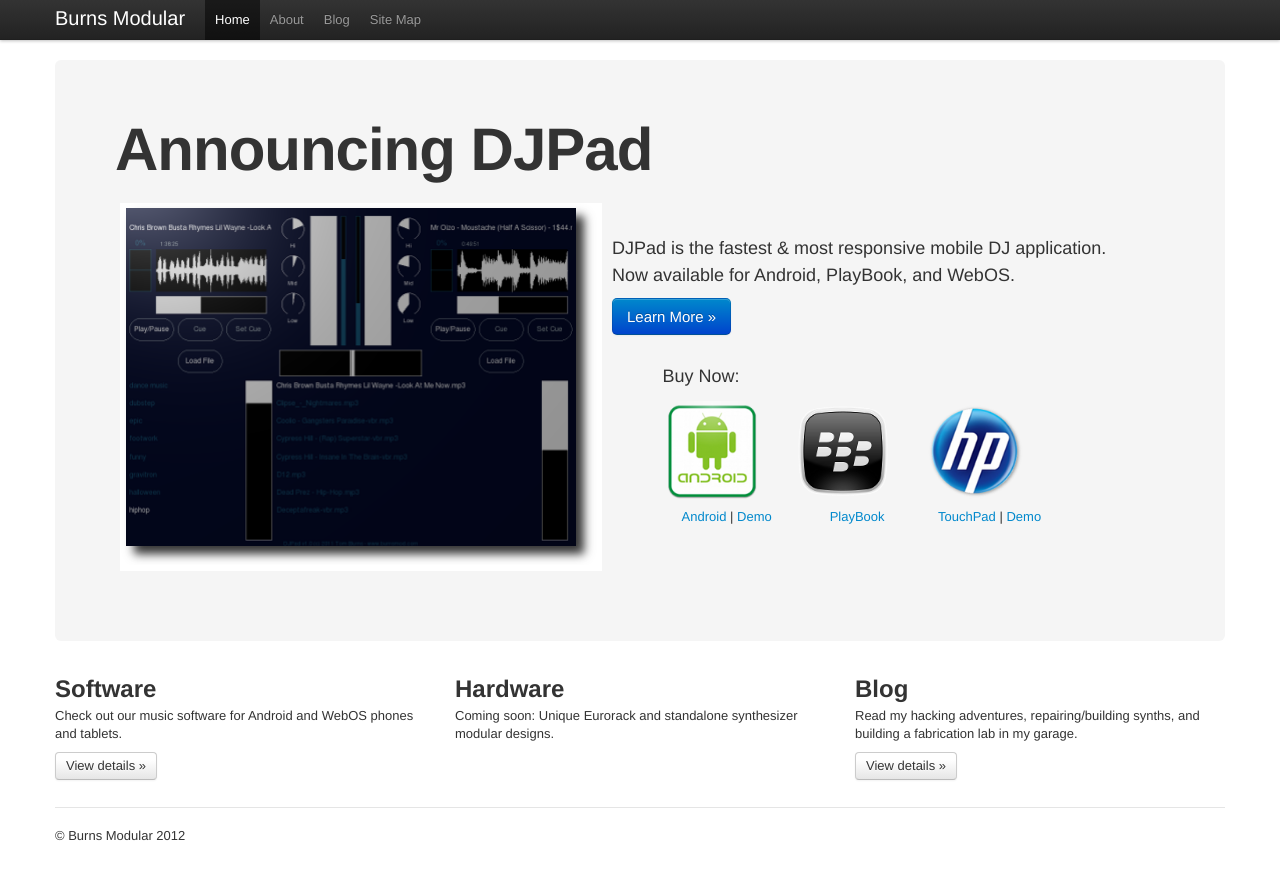
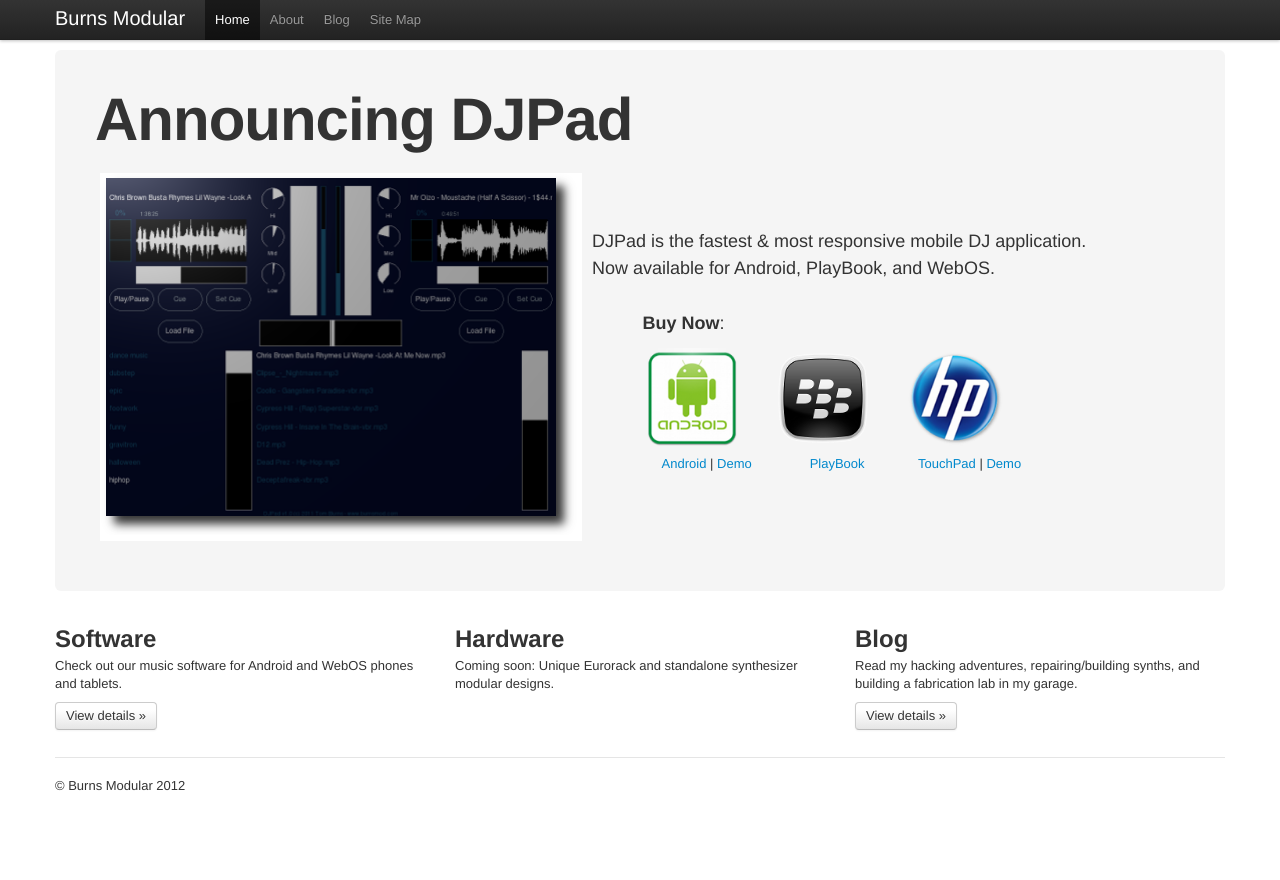
Before and after one commit to burnsmod/burnsmod.github.com, a Jekyll site: the page index.html, which Jekyll copies as it is, in a window 1280 px wide. Shown: the top 880 px of the page. Built offline with Jekyll 4.4.1, drawn with Linux system fonts in a browser that asks for light colours; nearby versions of some CDN libraries; library files that are not in the unit come from our copies.

Commit message:
removed a 404 & call to action buying

```diff
--- a/index.html
+++ b/index.html
@@ -15,8 +15,8 @@
     <link href="assets/css/bootstrap.css" rel="stylesheet">
     <style type="text/css">
       body {
-        padding-top: 60px;
-        padding-bottom: 40px;
+        padding-top: 50px;
+        padding-bottom: 20px;
       }
     </style>
     <link href="assets/css/bootstrap-responsive.css" rel="stylesheet">
@@ -87,10 +87,10 @@
 		<td>
 		<p>DJPad is the fastest &amp; most responsive mobile DJ application. <br />
                  Now available for Android, PlayBook, and WebOS.</p>
-		<p><a class="btn btn-primary btn-large" href="software/index.html">Learn More &raquo;</a></p>
+		<!-- <p><a class="btn btn-primary btn-large" href="software/index.html">Learn More &raquo;</a></p> -->
 		<br />
                 <table width="80%" align=center>
-                <tr><td colspan=3><p>Buy Now:</p></td></tr>
+                <tr><td colspan=3><p><b>Buy Now</b>:</p></td></tr>
                 <tr><td><a href="https://market.android.com/details?id=com.burnsmod.djpad" onClick="LogOut('djpad', 'android-logo');">
                           <img border=0 width=100 height=100 src="assets/img/android-128.png" alt="Buy DJPad DJ App for Android" /></a></td>
                     <td><a href="http://appworld.blackberry.com/webstore/content/92452/?lang=en" onClick="LogOut('djpad', 'playbook-logo');">
```
Also changed, not shown: assets/css/bootstrap.css.
